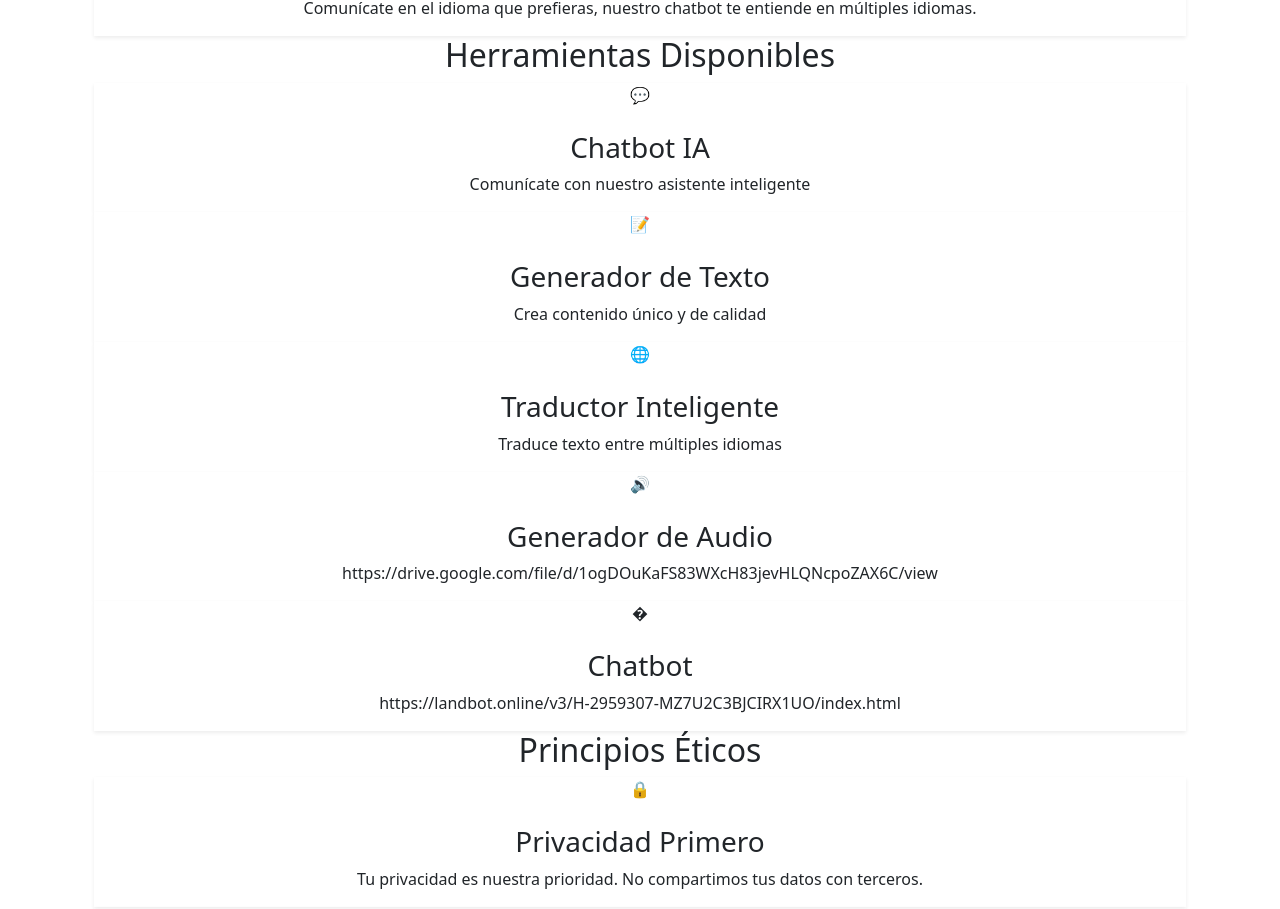
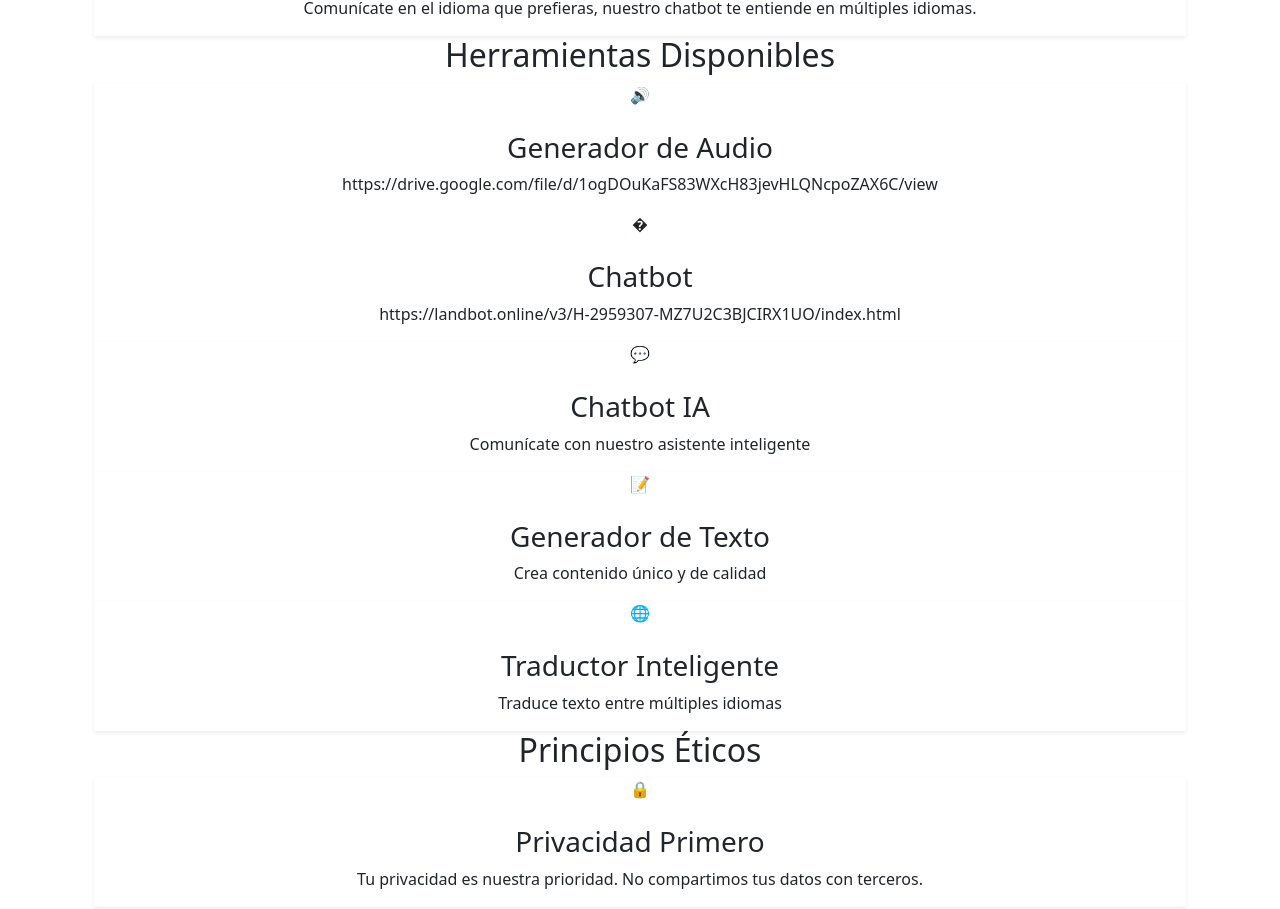
Before and after one commit to Ledesman/my-react-app, a React (Vite) app: page / in a window 1280 px wide. Shown: the part 996-1905 px from the top of the page. Built offline with nearby package versions, Linux system fonts and the light colour scheme; the HTML template or start-up script is replaced by a standard one.

Commit message:
herramientas

```diff
--- a/src/components/ToolsSection.jsx
+++ b/src/components/ToolsSection.jsx
@@ -2,6 +2,15 @@ import React from 'react';
 
 const ToolsSection = () => {
   const tools = [
+     {
+      title: 'Generador de Audio',
+      description: 'https://drive.google.com/file/d/1ogDOuKaFS83WXcH83jevHLQNcpoZAX6C/view',
+      icon: '🔊'
+    }, {
+      title: 'Chatbot',
+      description: 'https://landbot.online/v3/H-2959307-MZ7U2C3BJCIRX1UO/index.html',
+      icon: '�'
+    } ,
     {
       title: 'Chatbot IA',
       description: 'Comunícate con nuestro asistente inteligente',
@@ -17,16 +26,8 @@ const ToolsSection = () => {
       description: 'Traduce texto entre múltiples idiomas',
       icon: '🌐'
     },
-    {
-      title: 'Generador de Audio',
-      description: 'https://drive.google.com/file/d/1ogDOuKaFS83WXcH83jevHLQNcpoZAX6C/view',
-      icon: '🔊'
-    },
-    {
-      title: 'Chatbot',
-      description: 'https://landbot.online/v3/H-2959307-MZ7U2C3BJCIRX1UO/index.html',
-      icon: '�'
-    }
+
+
   ];
 
   return (
```
